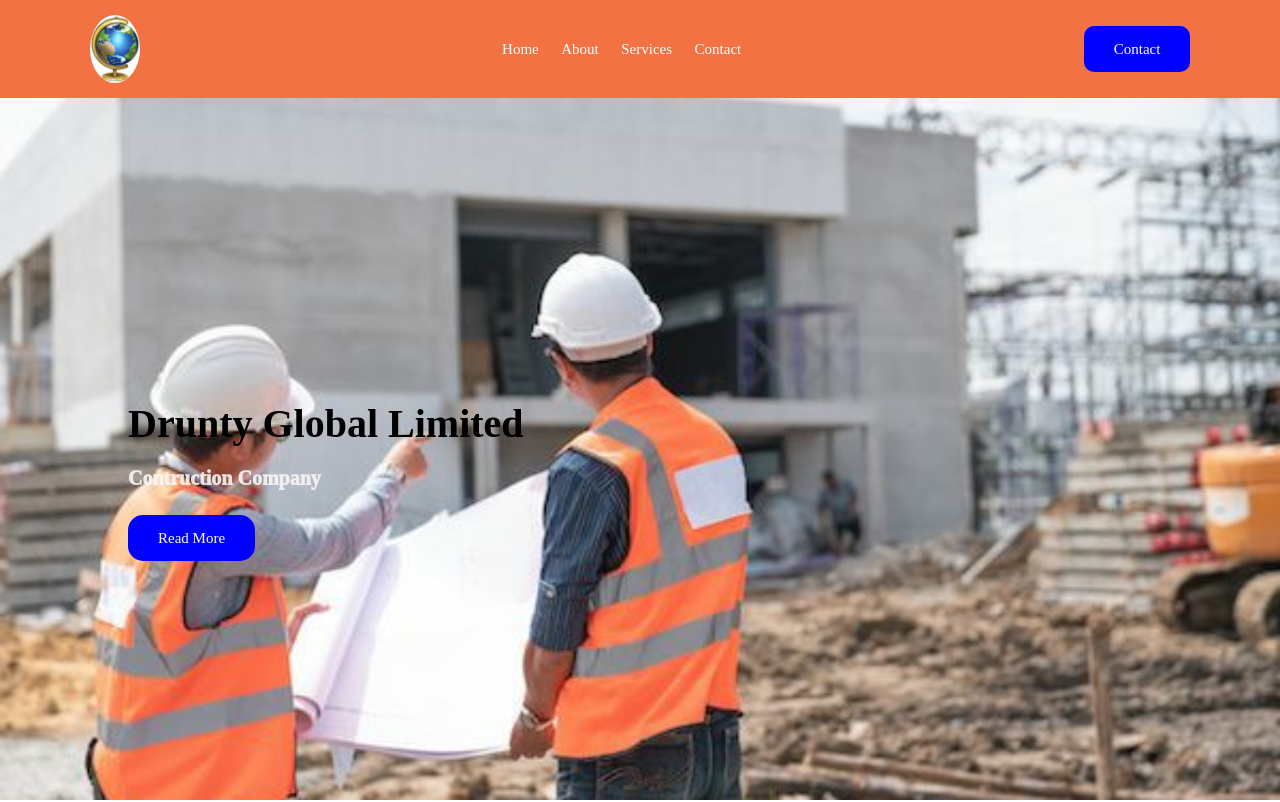
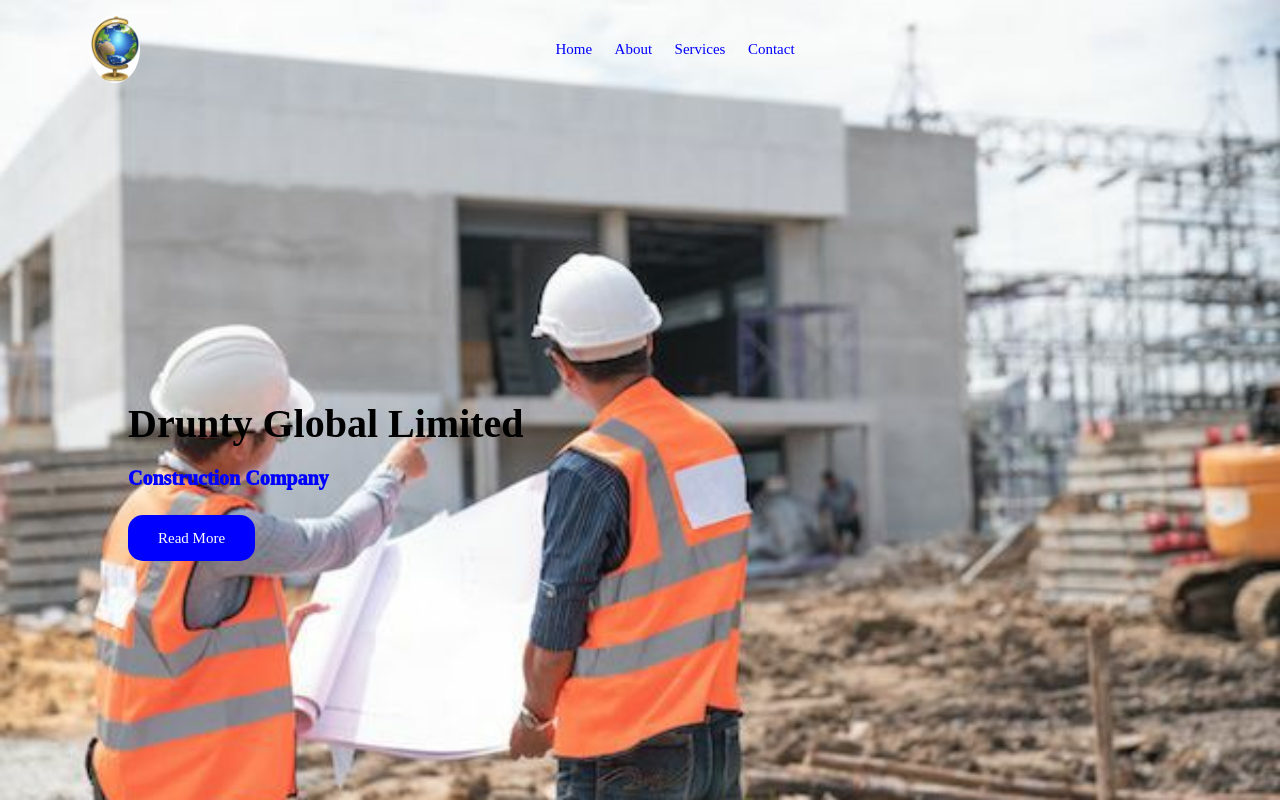
Before and after one commit to FavourEribregbe/drunty-global, a plain HTML site: page index.html in a window 1280 px wide. Shown: the top 802 px of the page. Drawn offline with Linux system fonts and the light colour scheme.

Commit message:
forth-branch

```diff
--- a/global.css
+++ b/global.css
@@ -14,7 +14,7 @@ html{
 
 .header{
     padding: 1.5rem 7%;
-    background-color: rgb(243, 114, 67);
+    background: transparent;
     display: flex;
     justify-content: space-between;
     align-items: center;
@@ -30,7 +30,7 @@ html{
 }
 
 .navbar a{
-    color: white;
+    color: blue;
     font-size: 1.5rem;
     margin-left: 2rem;
     position: relative;
@@ -50,20 +50,21 @@ html{
 
 .navbar a:hover:after{
     content: '';
-    background: blue;
+    background: white;
     width: 100%;
     height: 3px;
     position: absolute;
     top: 100%;
     left: 0;
     margin-top: 5px;
+    font-size: large;
 }
 
 .icons div{
      font-size: 2rem;
      margin-right: 1rem;
      display: none;
-     color:white;
+     color:blue;
 }
 
 .icons a{
@@ -107,7 +108,7 @@ html{
 
 .background-content p {font-size: 2rem;
          margin-bottom: 40px;
-         color: rgba(247, 246, 246, 0.881);
+         color: blue;
          font-weight: 1000;
 }
 
--- a/index.html
+++ b/index.html
@@ -14,22 +14,21 @@
         <img src="images/IMG-20230621-WA0020.jpg" id="logo" alt="logo">
 
         <nav class="navbar">
-            <a href="#">Home</a>
-            <a href="#">About</a>
-            <a href="#">Services</a>
-            <a href="#">Contact</a>
+            <a href="#background-image">Home</a>
+            <a href="#about">About</a>
+            <a href="#shop">Services</a>
+            <a href="#contact">Contact</a>
         </nav>
 
         <div class="icons">
             <div id="menubar" class="fas fa-bars"></div>
-            <a href="">Contact</a>
         </div>
     </header>
 
     <div class="background-image" id="background-image">
         <div  class="background-content">
           <h1>Drunty Global Limited</h1>
-          <p>Contruction Company</p>
+          <p>Construction Company</p>
           <a >Read more</a>
       </div>
     </div>
```
